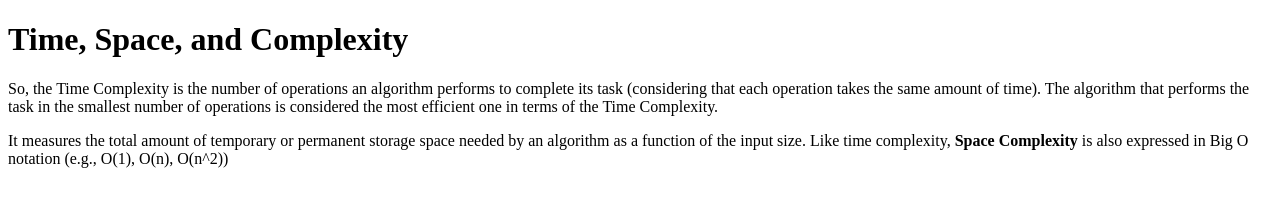
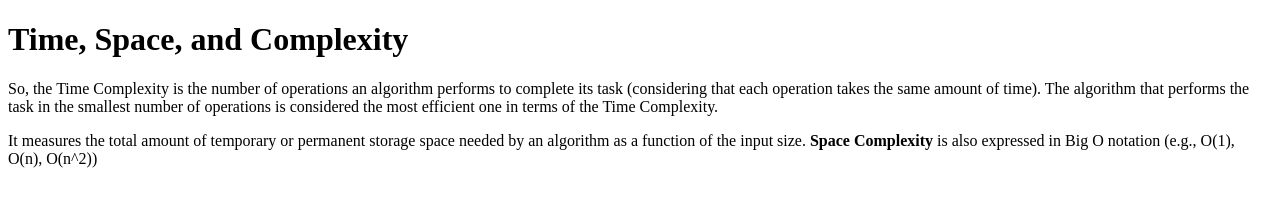
Before and after one commit to acciojob/time-and-space-complexity-dasdipayan2002, a website: page main.html in a window 1280 px wide. Drawn offline with Linux system fonts and the light colour scheme.

Commit message:
created a submission

```diff
--- a/main.html
+++ b/main.html
@@ -19,7 +19,7 @@
 	<p>
 		It measures the total amount of temporary or
 		permanent storage space needed by an algorithm as a
-		function of the input size. Like time complexity,
+		function of the input size.
 		<b>Space Complexity</b> is also expressed in Big O notation
 		(e.g., O(1), O(n), O(n^2))
 	</p>
```
